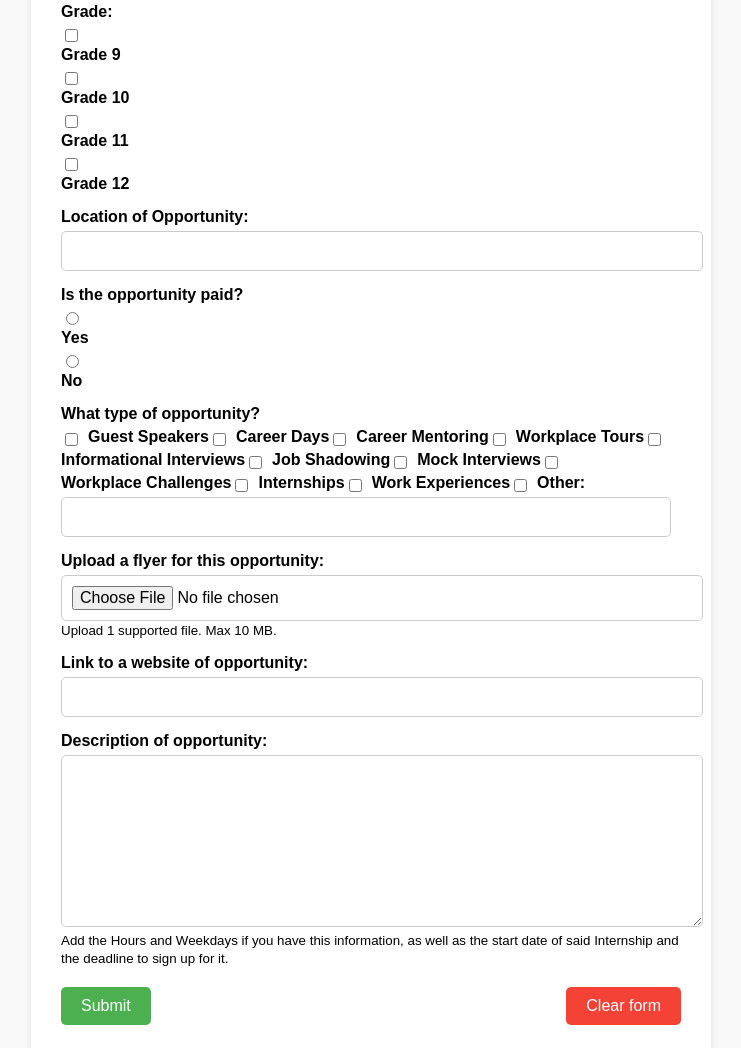
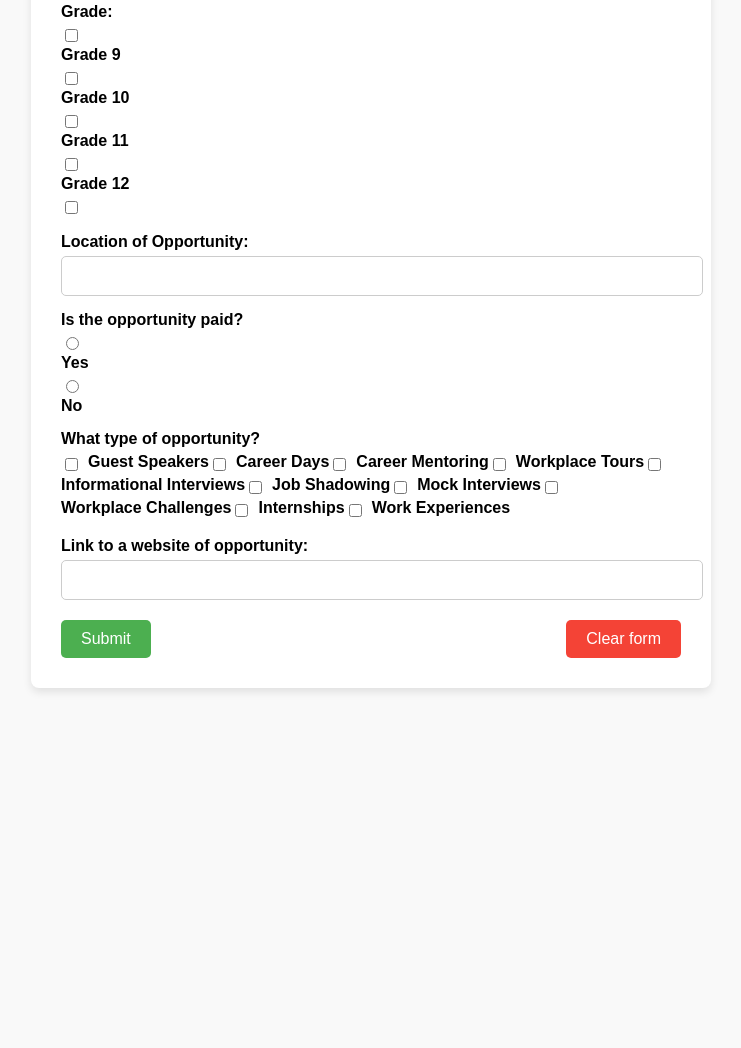
Before and after one commit to Jesusc315/Form-Test, a plain HTML site: page index.html in a window 1280 px wide. Shown: the part 263-1311 px from the top of the page, without its empty margins (269-1010 px from the left). After the commit the page ends 971 px from the top, so only its background shows below. Drawn offline with Linux system fonts and the light colour scheme.

Commit message:
updated form

```diff
--- a/index.html
+++ b/index.html
@@ -1,5 +1,6 @@
 <!DOCTYPE html>
 <html lang="en">
+
 <head>
     <meta charset="UTF-8">
     <meta name="viewport" content="width=device-width, initial-scale=1.0">
@@ -11,6 +12,7 @@
             padding: 20px;
             background-color: #f9f9f9;
         }
+
         .form-container {
             background-color: #ffffff;
             border-radius: 8px;
@@ -19,41 +21,54 @@
             width: 50%;
             margin: 0 auto;
         }
+
         h1 {
             text-align: center;
             font-size: 1.5em;
         }
+
         .form-group {
             margin-bottom: 15px;
         }
+
         label {
             display: block;
             margin-bottom: 5px;
             font-weight: bold;
         }
-        select, input[type="text"], input[type="file"], input[type="url"], textarea {
+
+        select,
+        input[type="text"],
+        input[type="file"],
+        input[type="url"],
+        textarea {
             width: 100%;
             padding: 10px;
             font-size: 1em;
             border-radius: 5px;
             border: 1px solid #ccc;
         }
+
         textarea {
             height: 150px;
             resize: vertical;
         }
+
         .checkbox-group {
             display: flex;
             flex-wrap: wrap;
         }
+
         .checkbox-group input {
             margin-right: 10px;
         }
+
         .button-group {
             display: flex;
             justify-content: space-between;
             margin-top: 20px;
         }
+
         button {
             padding: 10px 20px;
             font-size: 1em;
@@ -61,34 +76,37 @@
             border: none;
             border-radius: 5px;
         }
+
         button[type="submit"] {
             background-color: #4CAF50;
             color: white;
         }
+
         button[type="reset"] {
             background-color: #f44336;
             color: white;
         }
     </style>
 </head>
+
 <body>
 
     <div class="form-container">
         <h1>Submit an Opportunity</h1>
 
-        <form action="https://docs.google.com/forms/u/3/d/e/1FAIpQLSfTUSB1zsEk0XNZizybBMbmh_mDPmT4TY4b60ZgLwkz72cjuw/formResponse" method="post" >
+        <form id="internshipForm"
+            action="https://docs.google.com/forms/d/e/1FAIpQLSfTUSB1zsEk0XNZizybBMbmh_mDPmT4TY4b60ZgLwkz72cjuw/formResponse"
+            target="hidden_iframe" method="post">
             <!-- Organization -->
             <div class="form-group">
                 <label for="organization">Organization:</label>
                 <input type="text" id="organization" name="entry.1713881044" required>
             </div>
-
             <!-- Contact Information -->
             <div class="form-group">
                 <label for="contact-info">Contact Information:</label>
-                <input type="text" id="contact-info" name="entry.1513577564" required>
+                <input type="text" id="contact-info" name="entry.1513577564">
             </div>
-
             <!-- Grade -->
             <div class="form-group">
                 <label for="grade">Grade:</label>
@@ -108,24 +126,28 @@
                     <input type="checkbox" id="grade-12" name="entry.773379900" value="12th">
                     <label for="grade-12">Grade 12</label>
                 </div>
+
+                <div>
+                    <input type="checkbox" id="grade-12-plus" name="entry.773379900" value="13th">
+                </div>
             </div>
 
-            <!-- Location of Opportunity -->
+            <!-- Location of Opportunity  -->
             <div class="form-group">
                 <label for="location">Location of Opportunity:</label>
                 <input type="text" id="location" name="entry.459889888" required>
             </div>
 
-            <!-- Is the opportunity paid? -->
+            <!-- Is the opportunity paid?  -->
             <div class="form-group">
                 <label>Is the opportunity paid?</label>
-                <input type="radio" id="paid-yes" name="entry.683405312" value="yes">
+                <input type="radio" id="paid-yes" name="entry.683405312" value="Yes">
                 <label for="paid-yes">Yes</label>
-                <input type="radio" id="paid-no" name="entry.683405312" value="no">
+                <input type="radio" id="paid-no" name="entry.683405312" value="No">
                 <label for="paid-no">No</label>
             </div>
 
-            <!-- What type of opportunity? -->
+            <!-- What type of opportunity?  -->
             <div class="form-group">
                 <label>What type of opportunity?</label>
                 <div class="checkbox-group">
@@ -137,42 +159,28 @@
                     <label for="career-mentoring">Career Mentoring</label>
                     <input type="checkbox" id="workplace-tours" name="entry.1386313019" value="Workplace Tours">
                     <label for="workplace-tours">Workplace Tours</label>
-                    <input type="checkbox" id="informational-interviews" name="entry.1386313019" value="Informational Interviews">
+                    <input type="checkbox" id="informational-interviews" name="entry.1386313019"
+                        value="Informational Interviews">
                     <label for="informational-interviews">Informational Interviews</label>
                     <input type="checkbox" id="job-shadowing" name="entry.1386313019" value="Job Shadowing">
                     <label for="job-shadowing">Job Shadowing</label>
                     <input type="checkbox" id="mock-interviews" name="entry.1386313019" value="Mock Interviews">
                     <label for="mock-interviews">Mock Interviews</label>
-                    <input type="checkbox" id="workplace-challenges" name="entry.1386313019" value="Workplace Challenges">
+                    <input type="checkbox" id="workplace-challenges" name="entry.1386313019"
+                        value="Workplace Challenges">
                     <label for="workplace-challenges">Workplace Challenges</label>
                     <input type="checkbox" id="internships" name="entry.1386313019" value="Internships">
                     <label for="internships">Internships</label>
                     <input type="checkbox" id="work-experiences" name="entry.1386313019" value="Work Experiences">
                     <label for="work-experiences">Work Experiences</label>
-                    <input type="checkbox" id="other" name="entry.1386313019" value="Other">
-                    <label for="other">Other:</label>
-                    <input type="text" id="other-opportunity" name="entry.1386313019">
+
                 </div>
             </div>
 
-            <!-- Upload a flyer for this opportunity -->
-            <div class="form-group">
-                <label for="flyer">Upload a flyer for this opportunity:</label>
-                <input type="file" id="flyer" name="entry.1665537514" accept=".jpg, .jpeg, .png, .pdf, .docx" >
-                <small>Upload 1 supported file. Max 10 MB.</small>
-            </div>
-
-            <!-- Link to a website of opportunity -->
+            <!-- Link to a website of opportunity  -->
             <div class="form-group">
                 <label for="website">Link to a website of opportunity:</label>
                 <input type="url" id="website" name="entry.577189554">
-            </div>
-
-            <!-- Description of opportunity -->
-            <div class="form-group">
-                <label for="description">Description of opportunity:</label>
-                <textarea id="description" name="entry.808362608" required></textarea>
-                <small>Add the Hours and Weekdays if you have this information, as well as the start date of said Internship and the deadline to sign up for it.</small>
             </div>
 
             <!-- Submit and Clear buttons -->
@@ -182,6 +190,26 @@
             </div>
         </form>
     </div>
+    <!-- Add this hidden iframe -->
+    <iframe name="hidden_iframe" id="hidden_iframe" style="display:none;"></iframe>
+
+    <script>
+        document.getElementById('internshipForm').addEventListener('submit', function (e) {
+            // // Set form target to hidden iframe
+            // this.setAttribute('target', 'hidden_iframe');
+
+            // // Set the form action
+            // this.setAttribute('action', 'https://docs.google.com/forms/d/e/1FAIpQLSfTUSB1zsEk0XNZizybBMbmh_mDPmT4TY4b60ZgLwkz72cjuw/formResponse');
+
+            // Add success handling
+            setTimeout(() => {
+                alert('Form submitted successfully!');
+                this.reset();
+            }, 1000);
+        });
+    </script>
+
 
 </body>
+
 </html>
```
